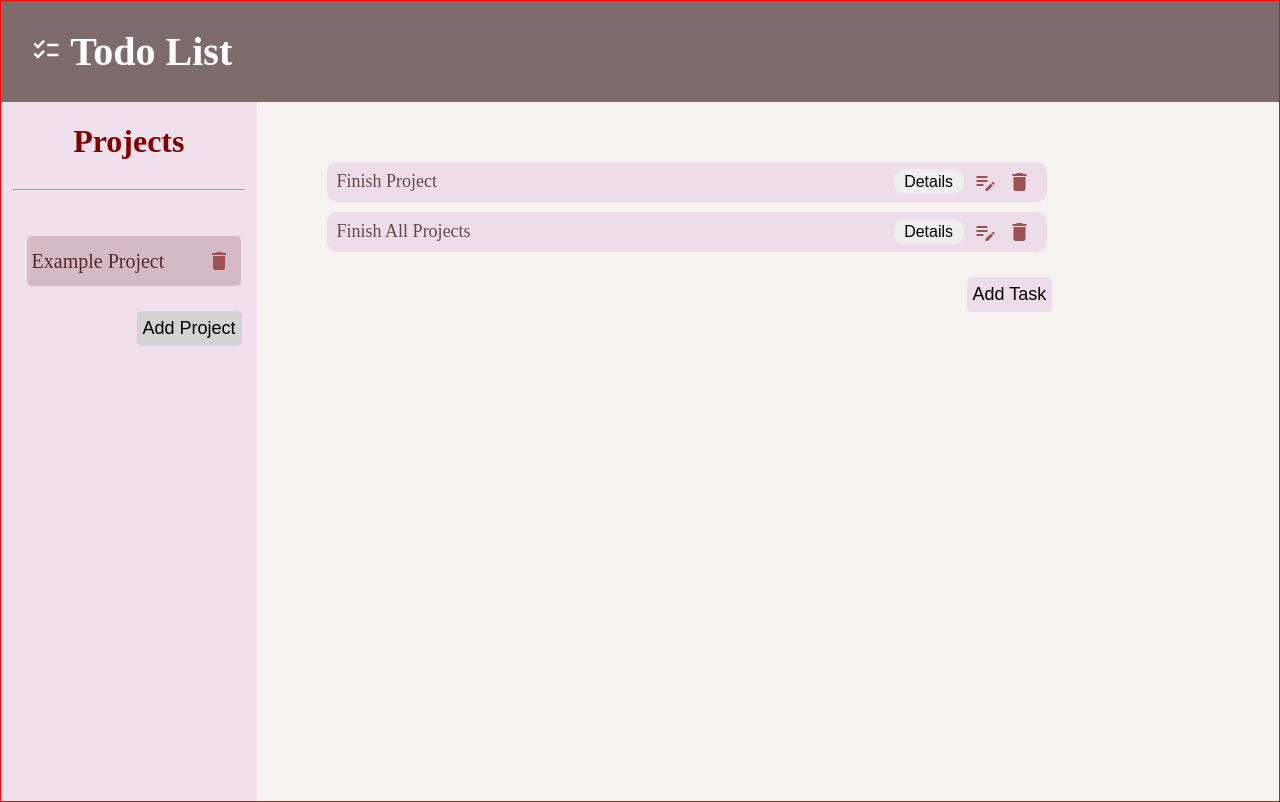
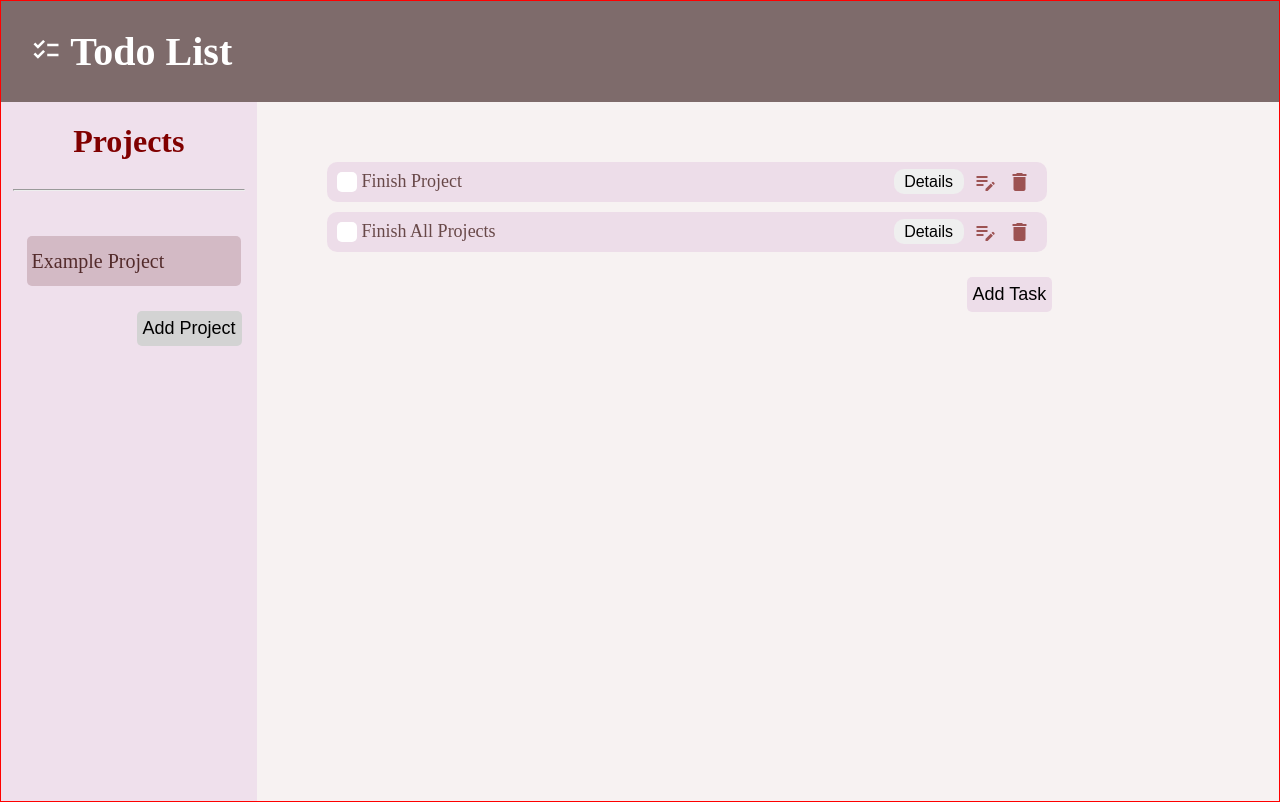
Before and after one commit to Hasan-Iqtedar/todo-list, a website with bundled scripts: page dist/index.html in a window 1280 px wide. Built offline with nearby package versions, Linux system fonts and the light colour scheme.

Commit message:
Add checkboxes for tasks

```diff
--- a/src/ui.js
+++ b/src/ui.js
@@ -43,6 +43,10 @@ export let domHandler = (() => {
         let taskContainer = document.createElement('div');
         taskContainer.classList.add('task-container');
 
+        let checkBox = document.createElement('div');
+        checkBox.classList.add('checkbox');
+        checkBox.addEventListener('click', () => checkBox.classList.contains('checkbox-checked') ? checkBox.classList.remove('checkbox-checked') : checkBox.classList.add('checkbox-checked'));
+
         let task = document.createElement('span');
         task.textContent = title;
         task.classList.add('task');
@@ -71,7 +75,7 @@ export let domHandler = (() => {
 
         iconsContainer.append(editIcon, delIcon);
         buttonsContainer.append(detailsButton, iconsContainer);
-        taskContainer.append(task, buttonsContainer);
+        taskContainer.append(checkBox, task, buttonsContainer);
         listContainer.append(taskContainer);
     }
 
```
Also changed, not shown: dist/index.html, dist/main.css, dist/main.js.
